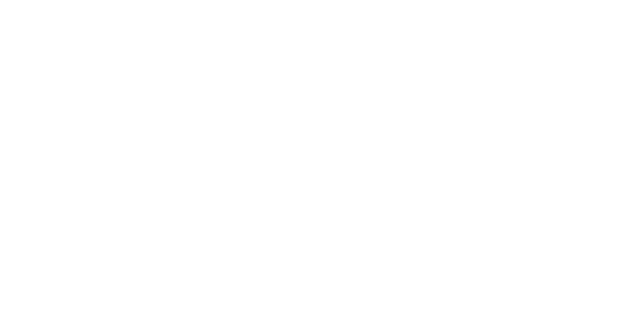
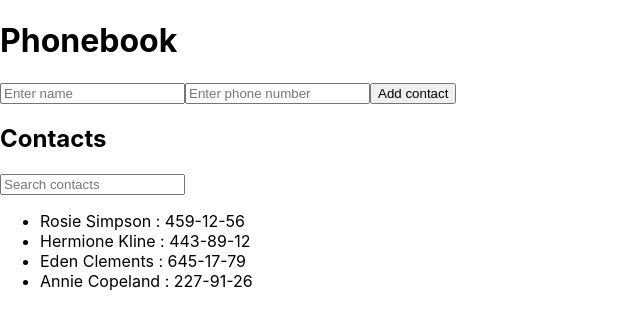
Before and after one commit to makswelll/goit-react-hw-02-phonebook, a React (Create React App) app: page / in a window 1280 px wide. Shown: the top 328 px of the page, without its empty margins (0-640 px from the left). Built offline with nearby package versions, Linux system fonts and the light colour scheme.

Commit message:
майже фініш

```diff
--- a/src/components/App.jsx
+++ b/src/components/App.jsx
@@ -1 +1,53 @@
-export const App = () => {};
+import { Component } from 'react';
+import { nanoid } from 'nanoid';
+import { ContactForm } from './ContactForm/ContactForm';
+import { ContactList } from './ContactList/ContactList';
+import { Filter } from './Filter/Filter';
+export class App extends Component {
+  state = {
+    contacts: [
+      { id: 'id-1', name: 'Rosie Simpson', number: '459-12-56' },
+      { id: 'id-2', name: 'Hermione Kline', number: '443-89-12' },
+      { id: 'id-3', name: 'Eden Clements', number: '645-17-79' },
+      { id: 'id-4', name: 'Annie Copeland', number: '227-91-26' },
+    ],
+    filter: '',
+    number: '',
+  };
+
+  handleAddContact = (name, number) => {
+    if (name.trim() === '' || number.trim() === '') {
+      alert('Please enter both name and phone number for the contact.');
+      return;
+    }
+
+    const newContact = { id: nanoid(), name, number };
+    this.setState(prevState => ({
+      contacts: [...prevState.contacts, newContact],
+    }));
+  };
+
+  handleChangeFilter = e => {
+    this.setState({ filter: e.target.value });
+  };
+
+  getFilteredContacts = () => {
+    const { contacts, filter } = this.state;
+    return contacts.filter(contact =>
+      contact.name.toLowerCase().includes(filter.toLowerCase())
+    );
+  };
+
+  render() {
+    const filteredContacts = this.getFilteredContacts();
+    return (
+      <div>
+        <h1>Phonebook</h1>
+        <ContactForm onAddContact={this.handleAddContact} />
+        <h2>Contacts</h2>
+        <Filter value={this.state.filter} onChange={this.handleChangeFilter} />
+        <ContactList contacts={filteredContacts} />
+      </div>
+    );
+  }
+}
--- /dev/null
+++ b/src/components/ContactForm/ContactForm.jsx
@@ -0,0 +1,38 @@
+import { Component } from 'react';
+import { PhoneNumber } from 'components/PhoneNumber/PhoneNumber';
+
+export class ContactForm extends Component {
+  state = {
+    name: '',
+    number: '',
+  };
+
+  handleChange = e => {
+    const { name, value } = e.target;
+    this.setState({ [name]: value });
+  };
+
+  handleSubmit = e => {
+    e.preventDefault();
+    const { name, number } = this.state;
+    this.props.onAddContact(name, number);
+    this.setState({ name: '', number: '' });
+  };
+
+  render() {
+    return (
+      <form onSubmit={this.handleSubmit}>
+        <input
+          type="text"
+          name="name"
+          value={this.state.name}
+          onChange={this.handleChange}
+          required
+          placeholder="Enter name"
+        />
+        <PhoneNumber number={this.state.number} onChange={this.handleChange} />
+        <button type="submit">Add contact</button>
+      </form>
+    );
+  }
+}
--- /dev/null
+++ b/src/components/ContactList/ContactList.jsx
@@ -0,0 +1,9 @@
+export const ContactList = ({ contacts }) => (
+  <ul>
+    {contacts.map(contact => (
+      <li key={contact.id}>
+        {contact.name} : {contact.number}
+      </li>
+    ))}
+  </ul>
+);
--- /dev/null
+++ b/src/components/Filter/Filter.jsx
@@ -0,0 +1,9 @@
+export const Filter = ({ value, onChange }) => (
+  <input
+    type="text"
+    name="filter"
+    value={value}
+    onChange={onChange}
+    placeholder="Search contacts"
+  />
+);
--- /dev/null
+++ b/src/components/PhoneNumber/PhoneNumber.jsx
@@ -0,0 +1,10 @@
+export const PhoneNumber = ({ number, onChange }) => (
+  <input
+    type="tel"
+    name="number"
+    value={number}
+    onChange={onChange}
+    required
+    placeholder="Enter phone number"
+  />
+);
```
